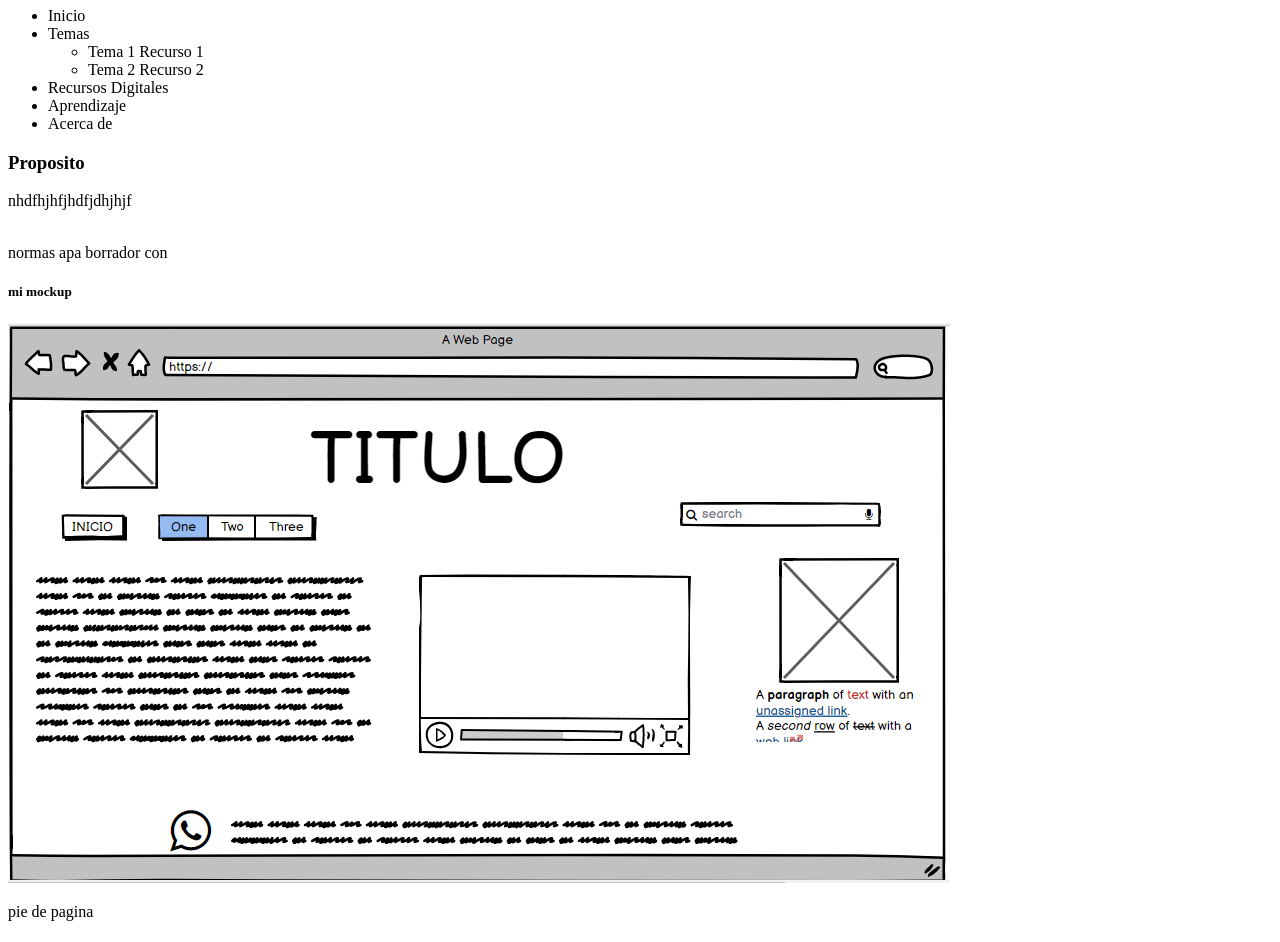
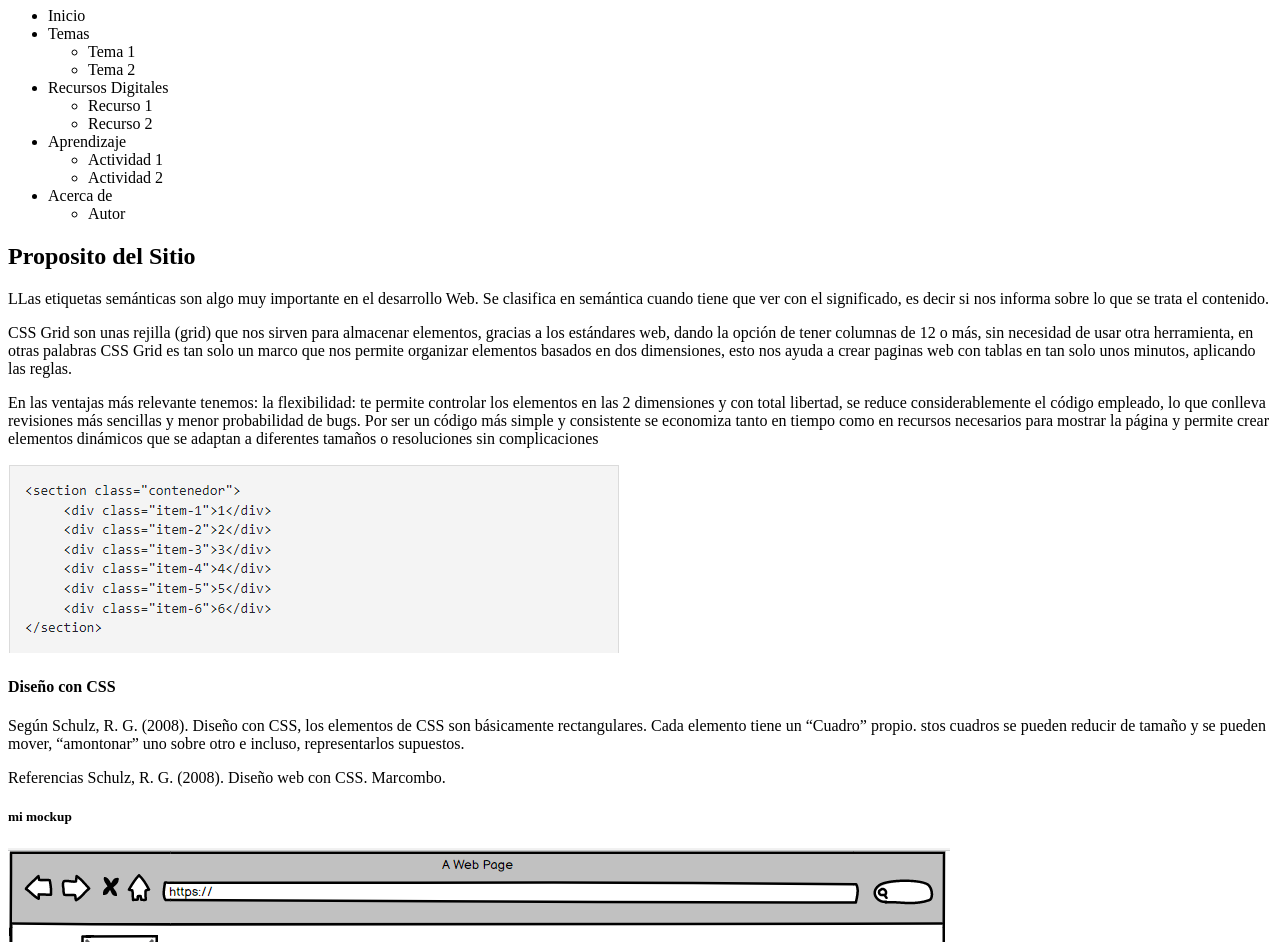
Before and after one commit to DSW-EvangeliaCardona/DSW-EvangeliaCardona, a plain HTML site: page fase2/design.html in a window 1280 px wide. Shown: the part 73-1015 px from the top of the page. Drawn offline with Linux system fonts and the light colour scheme.

Commit message:
actualizar 4
terminacion fase 2

```diff
--- a/fase2/design.html
+++ b/fase2/design.html
@@ -7,35 +7,59 @@
     <title>Desing</title>
 </head>
 <body>
-    <header>
-    <h1>Sintaxis y Selectores CSS, Interacción Humano Ordenador</h1>
+<header>
+    <h1>Etiquetas semánticas, CSS Grid</h1>
     </header>
     <nav>
         <ul>
             <li>Inicio</li>
-            <li>Temas</li>
+            <li>Temas </li>
             <ul>
-                <Li>Tema 1 Recurso 1</Li>
-                <li>Tema 2 Recurso 2</li>
+                <Li>Tema 1</Li>
+                <li>Tema 2 </li>
             </ul>
             <li>Recursos Digitales </li>
+            <ul> <li>Recurso 1</li>
+            <li>Recurso 2</li>
+        </ul>
+
             <li>Aprendizaje</li>
+            <ul>
+                <li>Actividad 1</li>
+            <li>Actividad 2</li> </ul>
+
             <li>Acerca de</li>
+            <Ul> <li>Autor</li>
+            </Ul>
         </ul>
     </nav>
     <section>
-        <h3>Proposito</h3>
-            <p>nhdfhjhfjhdfjdhjhjf             </p>
-        <img src="fase2/tema1" alt="">
+        <h2>Proposito del Sitio </h2>
+            <p> LLas etiquetas semánticas son algo muy importante en el desarrollo Web. Se clasifica en semántica cuando tiene que ver con el significado, es decir si nos informa sobre lo que se trata el contenido.
+</p>
+<p> CSS Grid son unas rejilla (grid) que nos sirven para almacenar elementos, gracias a los estándares web, dando la opción de tener columnas de 12 o más, sin necesidad de usar otra herramienta, en otras palabras CSS Grid es tan solo un marco que nos permite organizar elementos basados en dos dimensiones, esto nos ayuda a crear paginas web con tablas en tan solo unos minutos, aplicando las reglas.
+</p>
+<p>  En las ventajas más relevante tenemos: la flexibilidad: te permite controlar los elementos en las 2 dimensiones y con total libertad, se reduce considerablemente el código empleado, lo que conlleva revisiones más sencillas y menor probabilidad de bugs. Por ser un código más simple y consistente se economiza tanto en tiempo como en recursos necesarios para mostrar la página y permite crear elementos dinámicos que se adaptan a diferentes tamaños o resoluciones sin complicaciones
+                            </p>
+        <img src="img/cogidogih.PNG" alt="">
     </section>
     <article>
-        normas apa borrador con
+        <h4>Diseño con CSS </h4>
+    <p>  Según Schulz, R. G. (2008). Diseño con CSS, los elementos de CSS son
+    básicamente rectangulares. Cada elemento tiene un “Cuadro” propio.
+    stos cuadros se pueden reducir de tamaño y se pueden mover, “amontonar”
+    uno sobre otro e incluso, representarlos supuestos. </p>
+
+Referencias
+Schulz, R. G. (2008). Diseño web con CSS. Marcombo.
 
     </article>
     <h5>mi mockup</h5>
     <img src="img/fase2mocap.PNG" alt="">
     <footer>
-       <p>pie de pagina </p>
+       <p>ecardona@hotmail.com,
+           Skype: ecardona25,
+        12 de Marzo de 2022 </p>
     </footer>
 </body>
 </html>
```
Also changed, not shown: fase2/img/cogido2.png (added), fase2/img/cogidogih.PNG (added).
